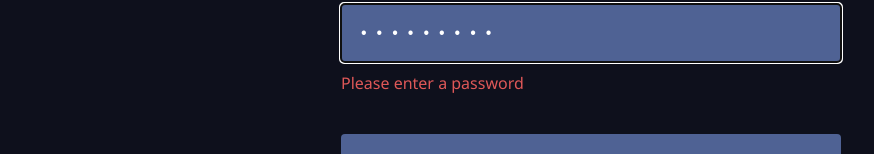
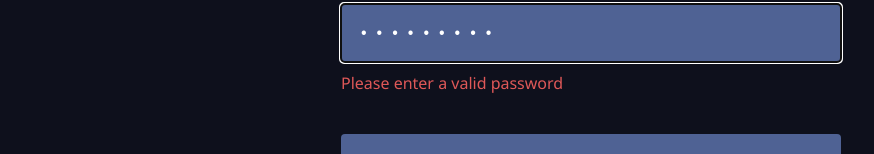
Before and after one commit to Adrien-GOGOIS/poke-context, a React (Create React App) app: page /login in a window 1280 px wide. Both pictures are taken after typing "Sample", "Sample123" into the empty fields and a click on the input 640 px from the left and 378 px from the top of the page. Shown: the part 247-401 px from the top of the page, without its empty margins (49-923 px from the left). Built offline with nearby package versions, Linux system fonts and the light colour scheme.

Commit message:
Improve non valid input message in Login.jsx

```diff
--- a/src/components/Login.jsx
+++ b/src/components/Login.jsx
@@ -27,7 +27,7 @@ function Login() {
           id="username"
           placeholder="Username"
         />
-        {errors.username && <span>Please enter an username</span>}
+        {errors.username && <span>Please enter a valid username</span>}
         <input
           {...register("password", {required: true,
             maxLength: 6})}
@@ -36,7 +36,7 @@ function Login() {
           id="password"
           placeholder="Password"
         />
-        {errors.password && <span>Please enter a password</span>}
+        {errors.password && <span>Please enter a valid password</span>}
         <input type="submit" />
       </form>
     </div>
```
